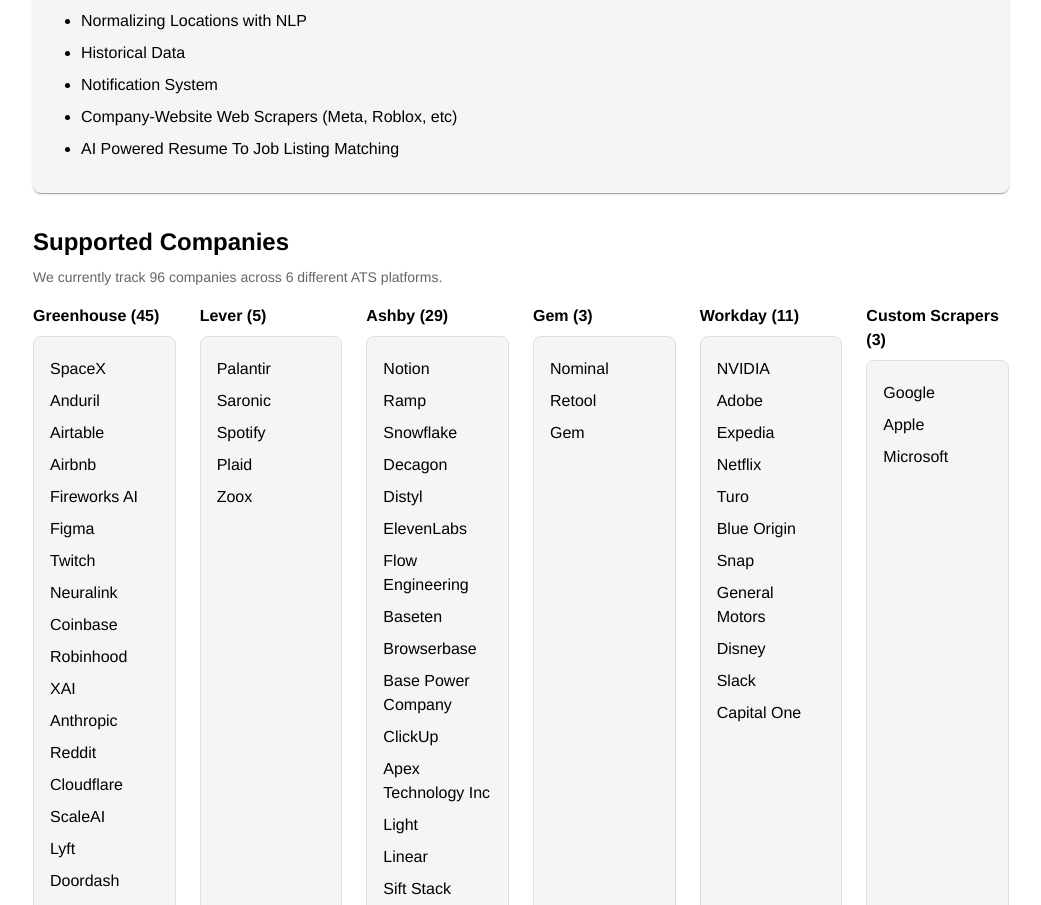
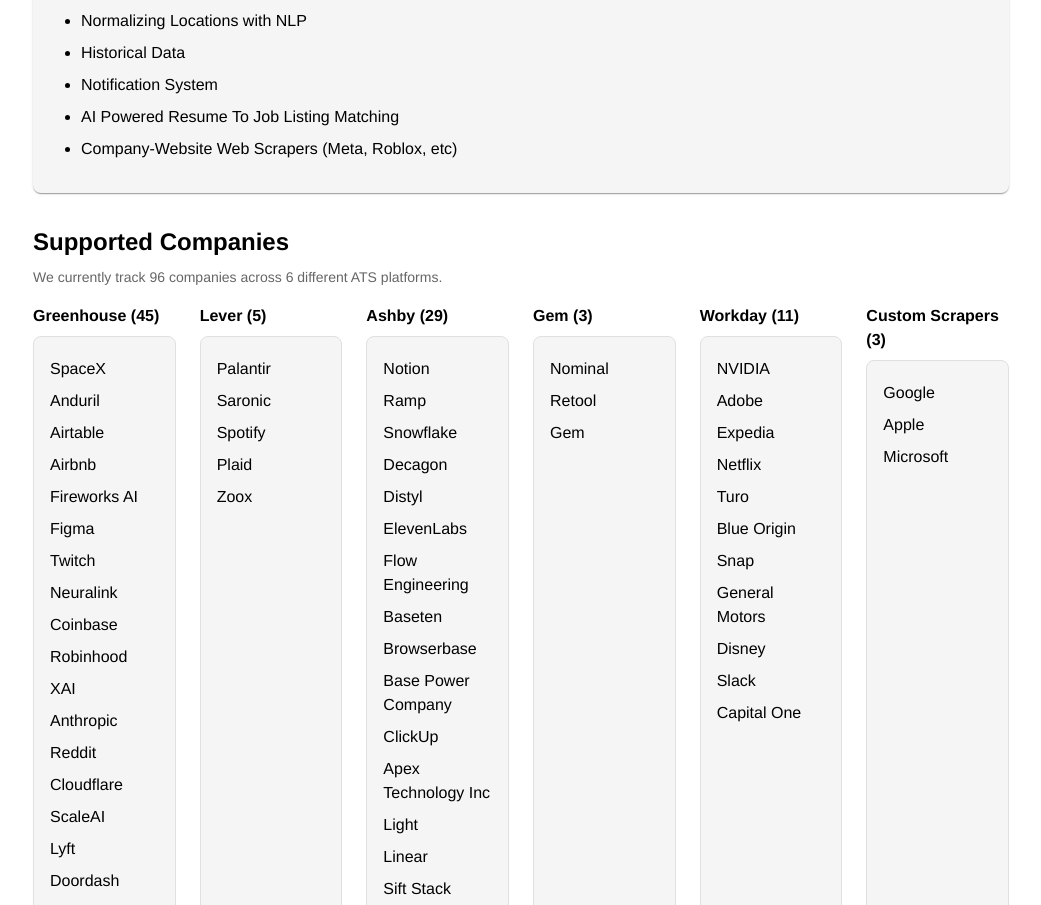
Before and after one commit to brendanpotter00/Job-Visualizer-Notifier, a React (Vite) app in the folder src/frontend/: page /why in a window 1280 px wide. Shown: the part 811-1716 px from the top of the page, without its empty margins (239-1280 px from the left). Built offline with nearby package versions, Linux system fonts and the light colour scheme.

Commit message:
Swap Future Plans items 6 and 7 on Why page
Move Company-Website Web Scrapers below AI Powered Resume To Job
Listing Matching.

https://claude.ai/code/session_01FG7uKfdRcJpdFueDmcDtv8

```diff
--- a/src/frontend/src/pages/WhyPage/WhyPage.tsx
+++ b/src/frontend/src/pages/WhyPage/WhyPage.tsx
@@ -116,10 +116,10 @@ export function WhyPage() {
               Notification System
             </Typography>
             <Typography component="li" variant="body1" sx={{ mb: 1 }}>
-              Company-Website Web Scrapers (Meta, Roblox, etc)
+              AI Powered Resume To Job Listing Matching
             </Typography>
             <Typography component="li" variant="body1" sx={{ mb: 1 }}>
-              AI Powered Resume To Job Listing Matching
+              Company-Website Web Scrapers (Meta, Roblox, etc)
             </Typography>
           </Box>
         </Paper>
```
